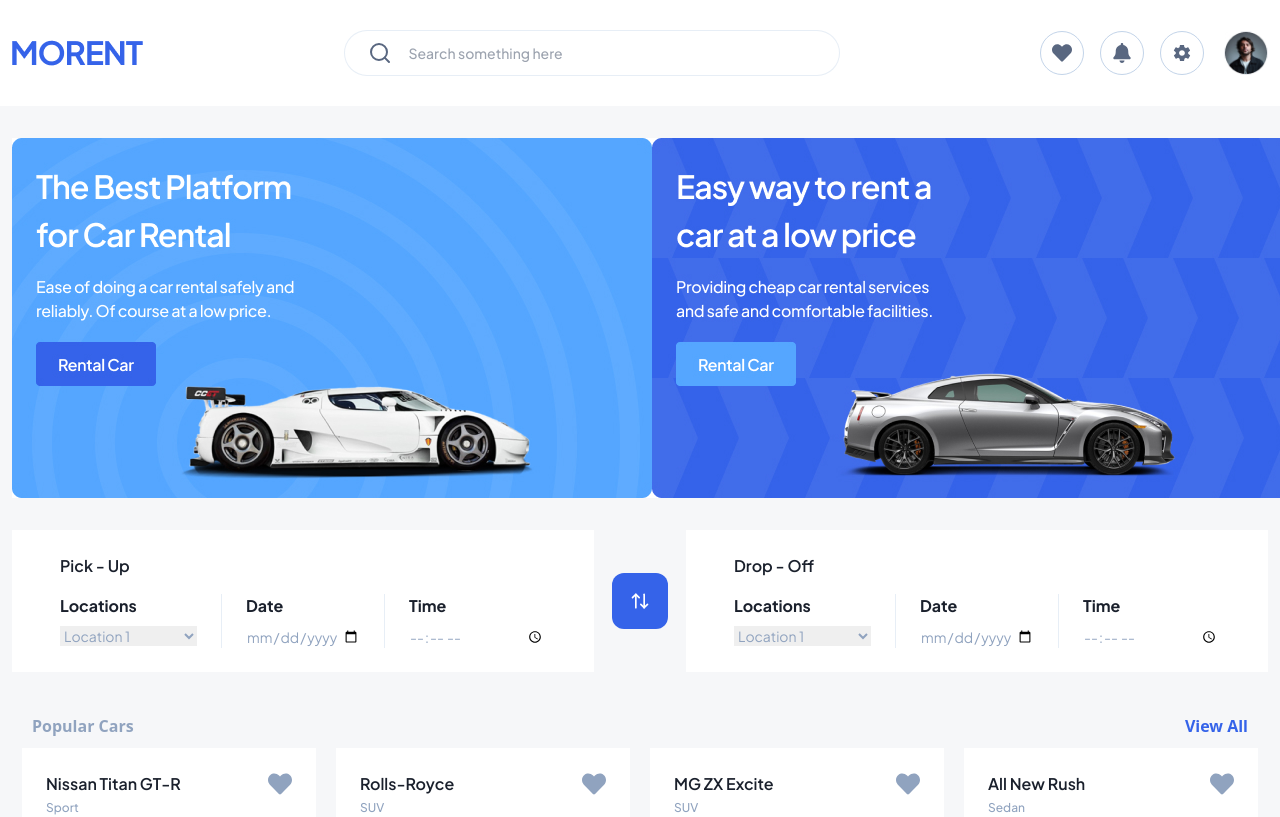
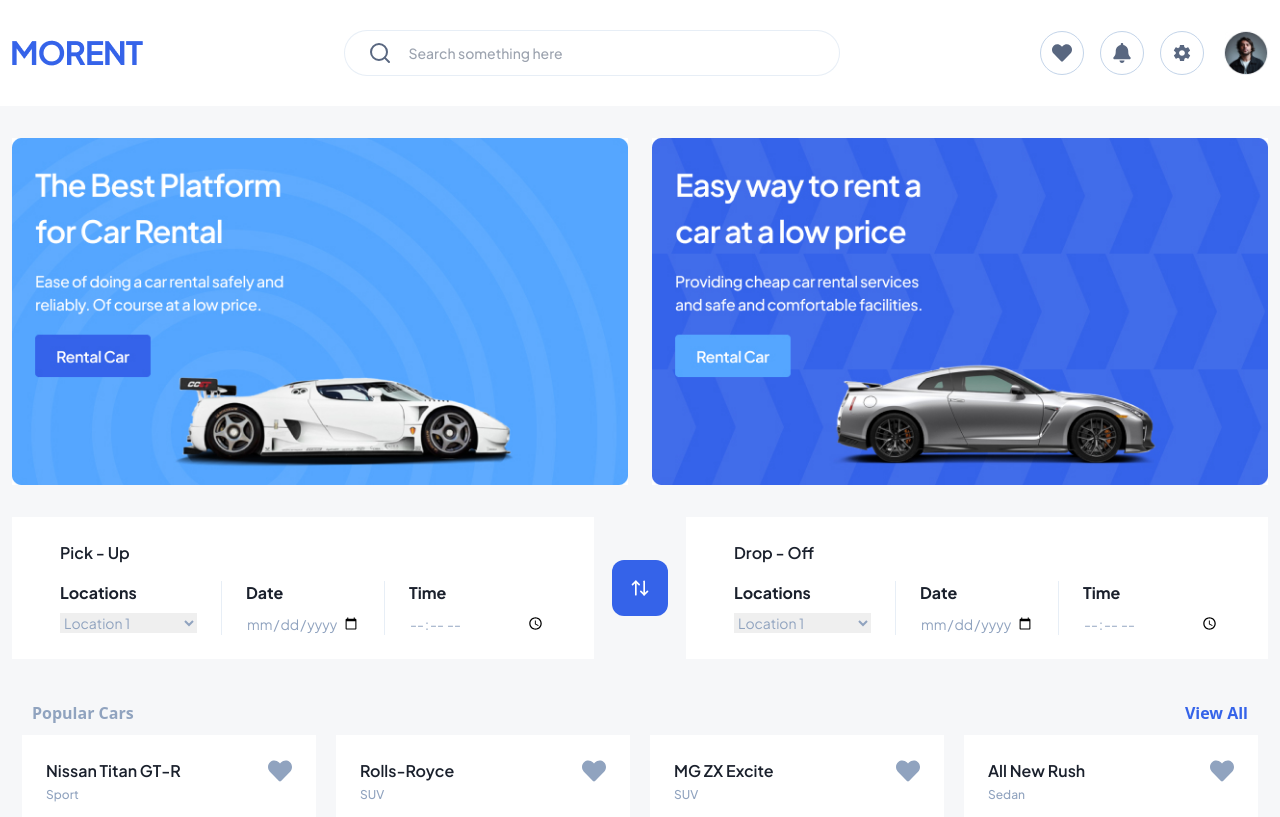
Before and after one commit to Mohammad-Nadil/MORENT, a React (Vite) app: page / in a window 1280 px wide. Shown: the top 817 px of the page. Built offline with nearby package versions, Linux system fonts and the light colour scheme.

Commit message:
minor bug fixed

```diff
--- a/src/component/Add.jsx
+++ b/src/component/Add.jsx
@@ -6,10 +6,10 @@
 const Add = () => {
   return (
     <div>
-      <Container className="pt-8">
-        <div className=" flex flex-col xl:flex-row justify-center xl:justify-between">
-          <img className="" src={ad1} alt={ad1} />
-          <img className="hidden xl:flex" src={ad2} alt={ad2} />
+      <Container className="pt-8 ">
+        <div className=" grid grid-cols-1 xl:grid-cols-2 justify-center xl:justify-between gap-6">
+          <img className=" w-full " src={ad1} alt={ad1} />
+          <img className="hidden xl:flex " src={ad2} alt={ad2} />
         </div>
       </Container>
     </div>
--- a/src/component/Popular.jsx
+++ b/src/component/Popular.jsx
@@ -27,7 +27,7 @@
     cssEase: "linear",
     responsive: [
       {
-        breakpoint: 1024,
+        breakpoint: 1200,
         settings: {
           slidesToShow: 3,
           slidesToScroll: 3,
```
